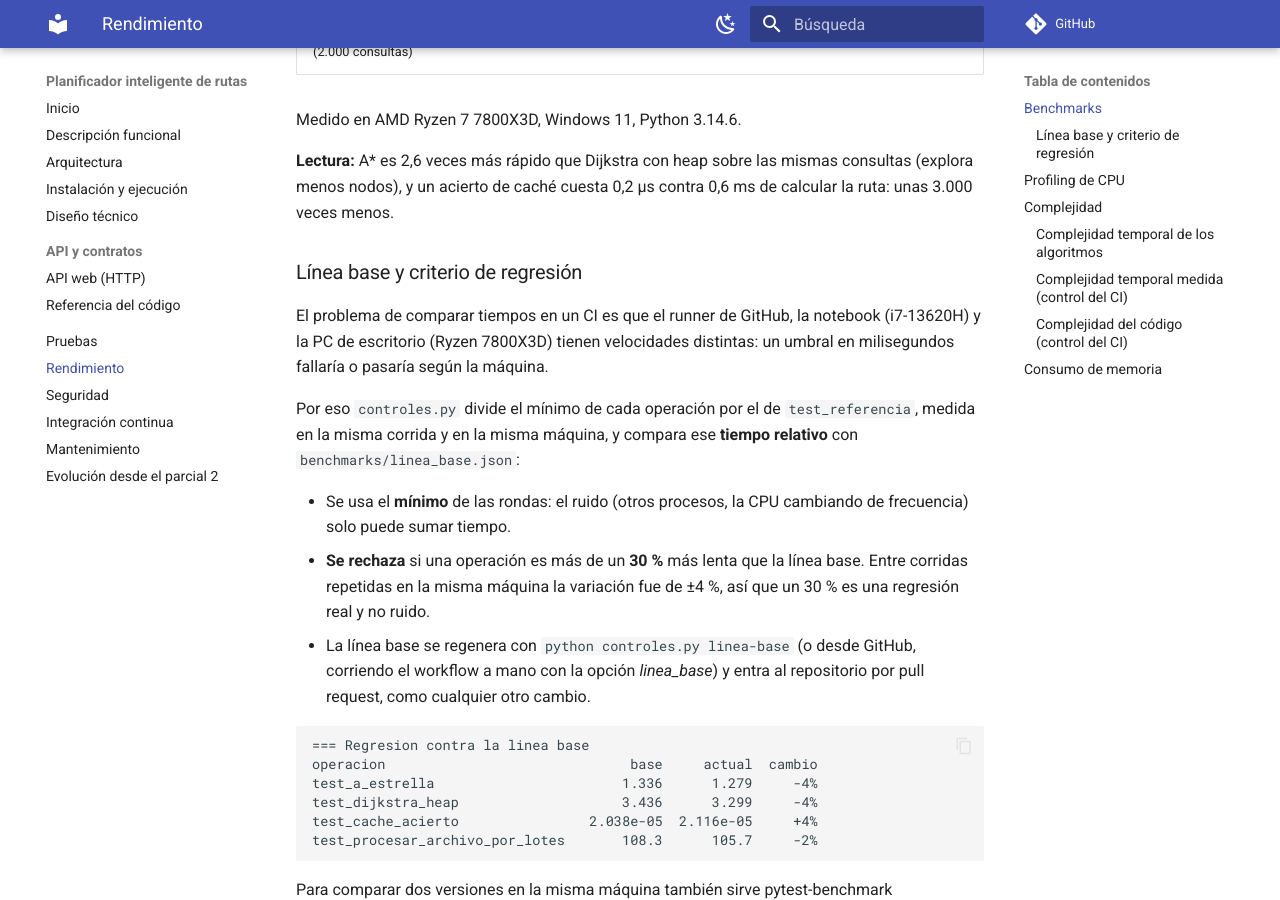
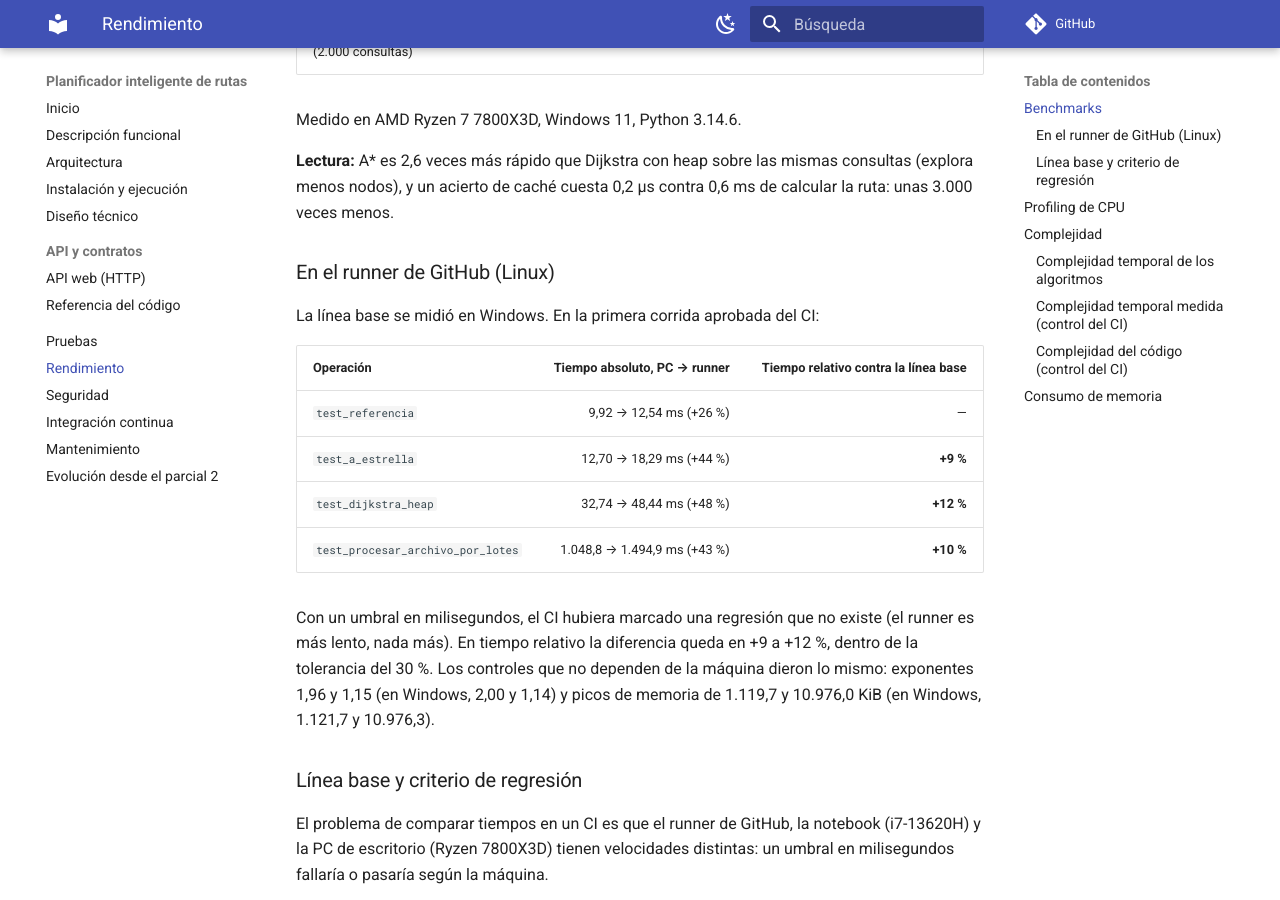
Before and after one commit to maxibandini/planificador-rutas, an MkDocs documentation site: the page built from docs/rendimiento.md, in a window 1280 px wide and 900 px high, scrolled down 792 px. Built offline with MkDocs 1.6.1 and Material for MkDocs 9.7.7, drawn with Linux system fonts in a browser that asks for light colours; comment, search, counter and statistics services are not loaded.

Commit message:
Resultados de las primeras corridas en GitHub
Documenta el fallo de mypy en Linux, la corrida aprobada, la linea base
medida en Windows funcionando en el runner, y el pull request de
Dependabot rechazado (mando 0.8.2 es incompatible con radon 6.0.1).

Co-Authored-By: Claude Opus 5.5 <noreply@anthropic.com>

```diff
--- a/docs/rendimiento.md
+++ b/docs/rendimiento.md
@@ -27,6 +27,24 @@ Medido en AMD Ryzen 7 7800X3D, Windows 11, Python 3.14.6.
 **Lectura:** A* es 2,6 veces más rápido que Dijkstra con heap sobre las
 mismas consultas (explora menos nodos), y un acierto de caché cuesta 0,2 µs
 contra 0,6 ms de calcular la ruta: unas 3.000 veces menos.
+
+### En el runner de GitHub (Linux)
+
+La línea base se midió en Windows. En la primera corrida aprobada del CI:
+
+| Operación | Tiempo absoluto, PC → runner | Tiempo relativo contra la línea base |
+|---|---:|---:|
+| `test_referencia` | 9,92 → 12,54 ms (+26 %) | — |
+| `test_a_estrella` | 12,70 → 18,29 ms (+44 %) | **+9 %** |
+| `test_dijkstra_heap` | 32,74 → 48,44 ms (+48 %) | **+12 %** |
+| `test_procesar_archivo_por_lotes` | 1.048,8 → 1.494,9 ms (+43 %) | **+10 %** |
+
+Con un umbral en milisegundos, el CI hubiera marcado una regresión que no
+existe (el runner es más lento, nada más). En tiempo relativo la diferencia
+queda en +9 a +12 %, dentro de la tolerancia del 30 %. Los controles que no
+dependen de la máquina dieron lo mismo: exponentes 1,96 y 1,15 (en Windows,
+2,00 y 1,14) y picos de memoria de 1.119,7 y 10.976,0 KiB (en Windows,
+1.121,7 y 10.976,3).
 
 ### Línea base y criterio de regresión
 
```
Also changed, not shown: INFORME.md (+26 -9 lines), README.md (+2 -0 lines), docs/ci.md (+11 -0 lines), 1 other file.
